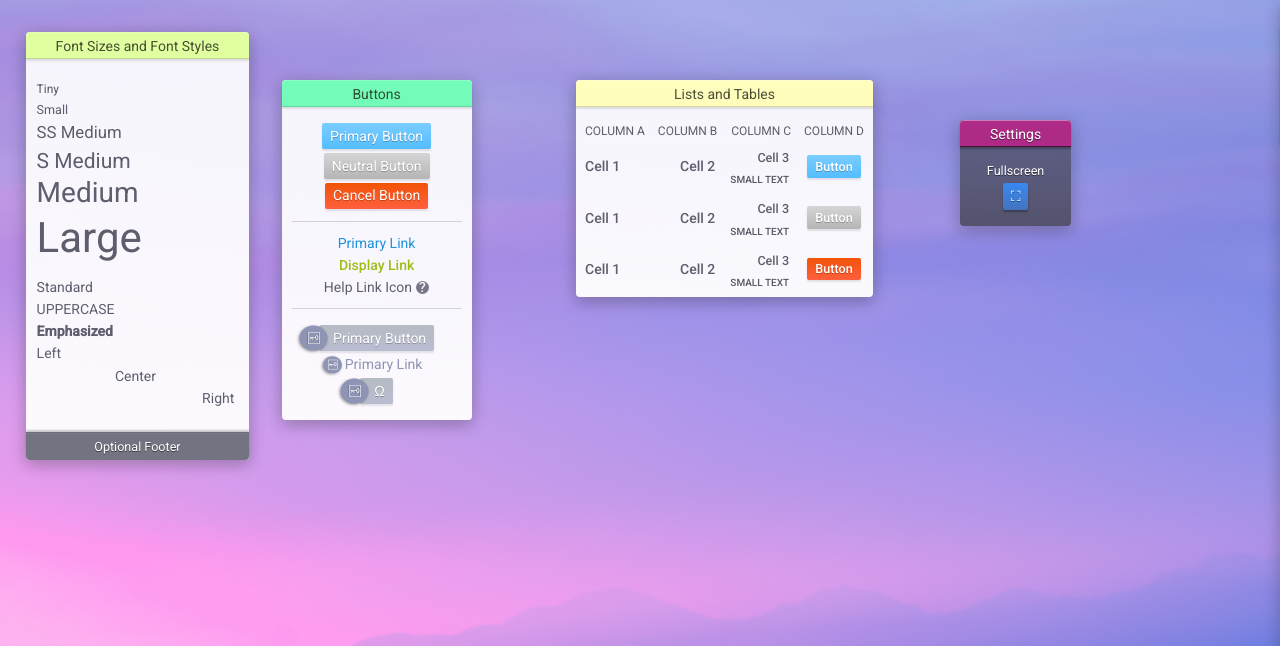
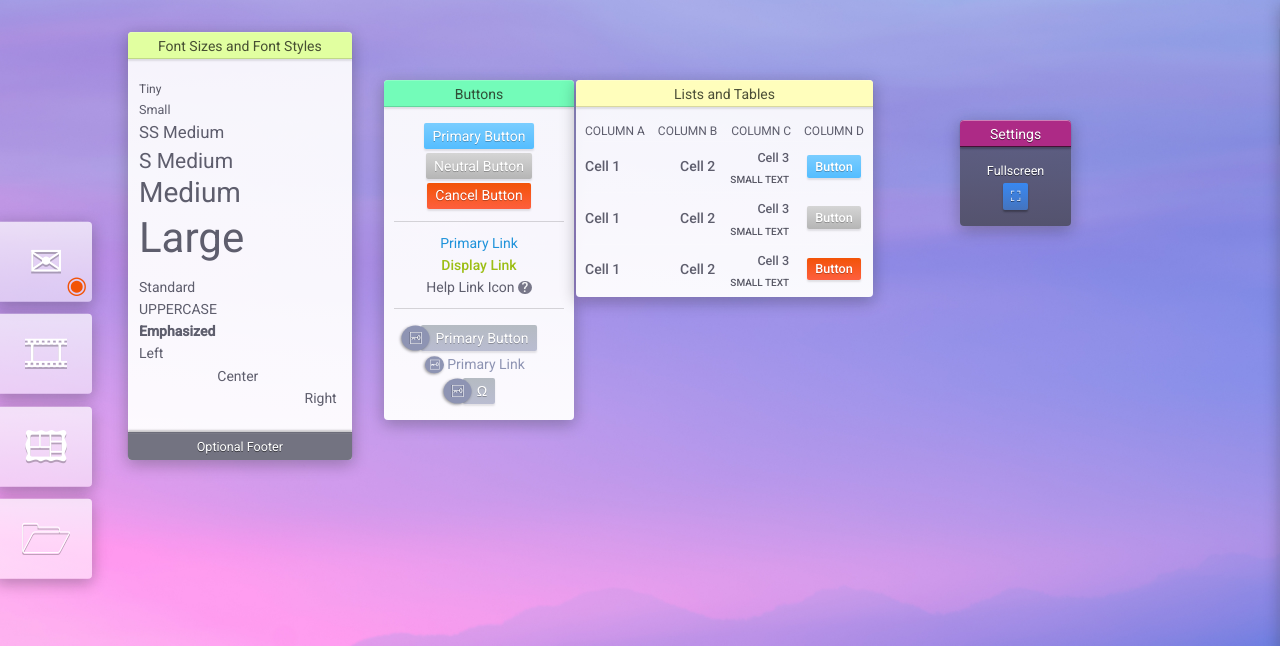
Before and after one commit to HumaneTiger/AstrOS, a plain HTML site: page index.html in a window 1280 px wide. Shown: the top 646 px of the page. Drawn offline with Linux system fonts and the light colour scheme.

Commit message:
added app switcher

```diff
--- a/css/main.css
+++ b/css/main.css
@@ -46,7 +46,7 @@ table tr td.space {
 }
 
 #fonts {
-    left: 2vw;
+    left: 10vw;
     top: 4vh;
     min-width: auto;
 }
@@ -84,7 +84,7 @@ a.link__display[href="#structure"] {
 }
 
 #buttons {
-    left: 22vw;
+    left: 30vw;
     top: 10vh;
     min-width: 190px;
 }
@@ -95,3 +95,48 @@ a.link__display[href="#structure"] {
 #handbook .display__header {
     background-color: rgba(115, 115, 129, 0.5);
 }
+
+#app-switcher {
+    position: fixed;
+    left: -4px;
+    top: 50vh;
+    transform: translateY(-50%);
+    list-style: none;
+    padding: 0;
+    margin: 0;
+}
+
+#app-switcher li {
+    background: linear-gradient(rgba(255, 255, 255, 0.7), rgba(255, 255, 255, 0.5));
+    box-shadow: 0 2px 8px rgba(214, 214, 255, 0.1), 0 4px 16px rgba(0, 0, 0, 0.3);
+    border-radius: 4px;
+    font-size: 3em;
+    width: auto;
+    margin: 0.3em 0;
+    text-align: center;
+    position: relative;
+    transition: background 0.1s ease-out, box-shadow 0.1s ease-out, transform 0.1s ease-out;
+}
+
+#app-switcher li a {
+    display: inline-block;
+    padding: 20px 20px 20px 24px;
+    color: white;
+    text-shadow: 0 2px rgba(0, 0, 0, 0.25);
+    line-height: 0.95em;
+}
+
+#app-switcher li:hover {
+    background: linear-gradient(rgba(255, 255, 255, 0.8), rgba(255, 255, 255, 0.65));
+    box-shadow: 0 4px 10px rgba(214, 214, 255, 0.1), 0 4px 16px rgba(0, 0, 0, 0.3);
+    transform: scale(1.1);
+}
+
+#app-switcher li.item--new:before {
+    content: '◉';
+    color: rgba(242, 83, 7, 1);
+    font-size: 24px;
+    position: absolute;
+    right: 5%;
+    bottom: 3%;
+}
--- a/index.html
+++ b/index.html
@@ -31,6 +31,21 @@
       <div id="logo">
         <img src="img/logo.png" width="50%" height="auto">
       </div>
+
+      <ul id="app-switcher">
+        <li class="item--new">
+          <a href="#mail" class="link__display">✉</a>
+        </li>
+        <li>
+          <a href="#videos" class="link__display">🎞</a>
+        </li>
+        <li>
+          <a href="#pictures" class="link__display">🖽</a>
+        </li>
+        <li>
+          <a href="#files" class="link__display">🗁</a>
+        </li>
+      </ul>
 
       <div class="display display--bright display--active" id="fonts">
         <div class="display__header">
```
Also changed, not shown: 1 other file.
